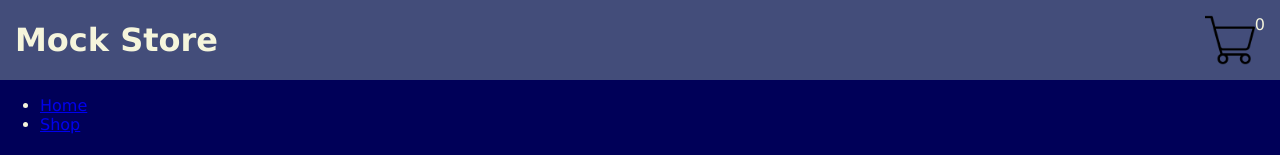
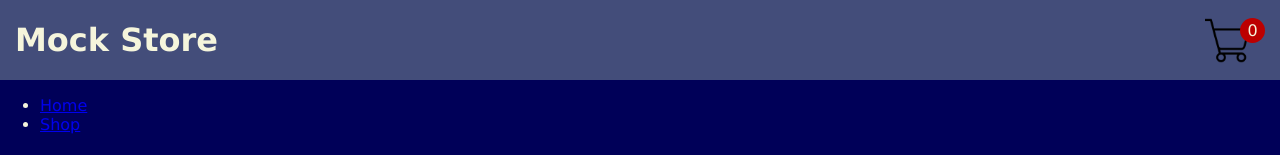
Before and after one commit to reezymane/shopping-cart, a React (Create React App) app: page / in a window 1280 px wide. Shown: the top 155 px of the page. Built offline with nearby package versions, Linux system fonts and the light colour scheme.

Commit message:
add .CartCount styling

```diff
--- a/src/Styles/Cart.css
+++ b/src/Styles/Cart.css
@@ -3,6 +3,17 @@
 }
 
 .CartImg {
-    width: 50px;
-    height: 50px;
+    width: 45px;
+    height: 45px;
 }
+
+.CartCount {
+    width: 25px;
+    height: 25px;
+    border-radius: 50%;
+    background-color: rgb(188, 0, 0);
+    display: flex;
+    justify-content: center;
+    align-items: center;
+    margin-left: -10px;
+}
```
